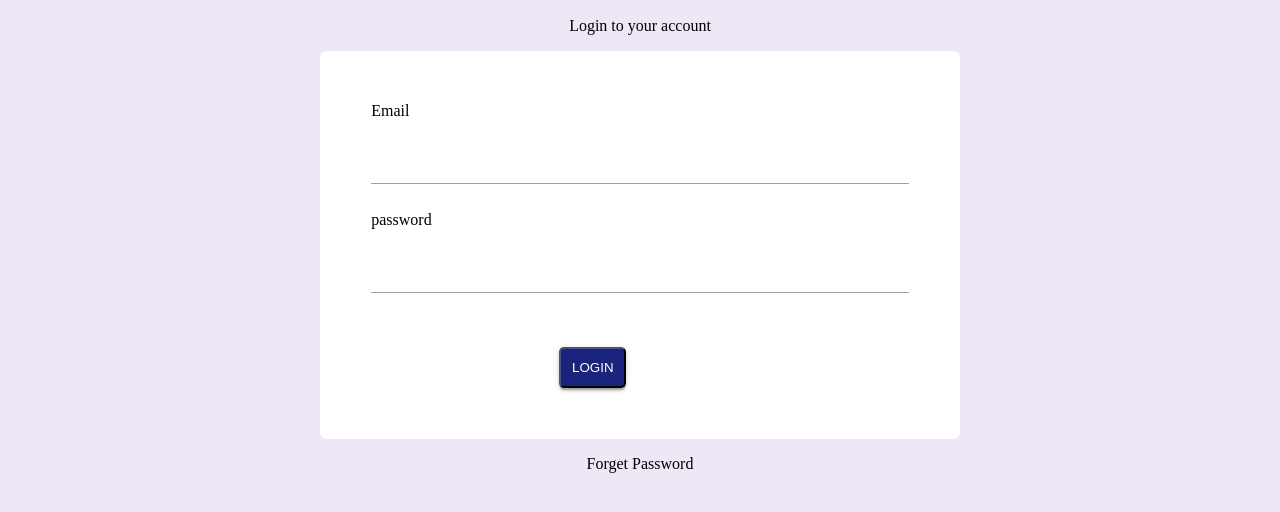
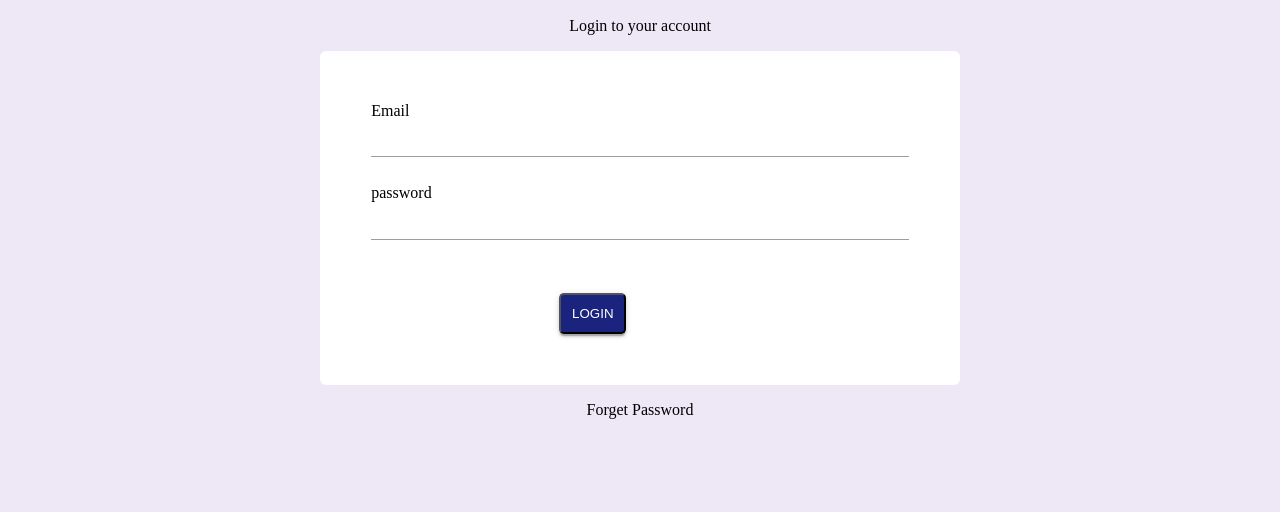
Before and after one commit to realadebimpe/Login-page, a plain HTML site: page index.html in a window 1280 px wide. Shown: the part 220-732 px from the top of the page. Drawn offline with Linux system fonts and the light colour scheme.

Commit message:
Restructured header and input field

```diff
--- a/css/style.css
+++ b/css/style.css
@@ -41,7 +41,7 @@ a{
 
 input {
     width: 100%;
-    margin: 5% 0;
+    margin: 0 0 5% 0;
     border: none;
     border-bottom: 1px solid #9e9e9e;
     padding: 2%;
```
